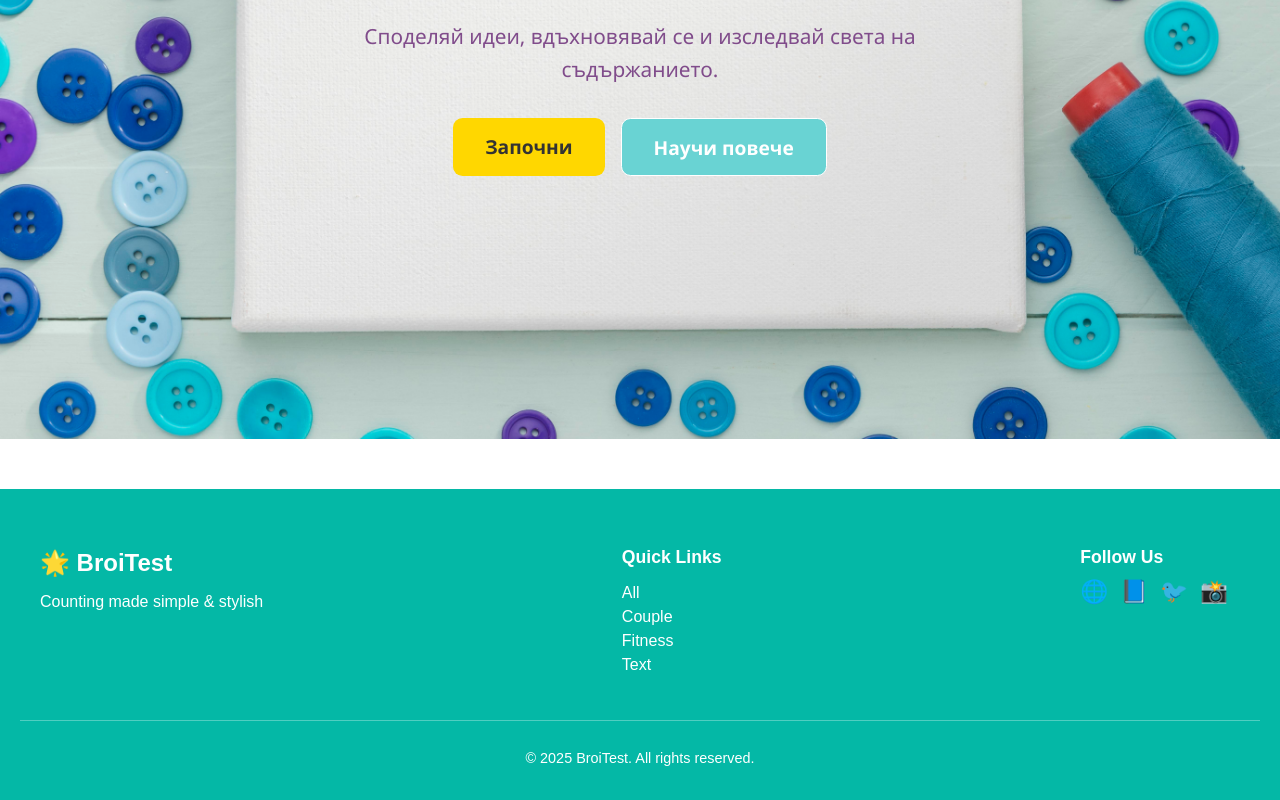
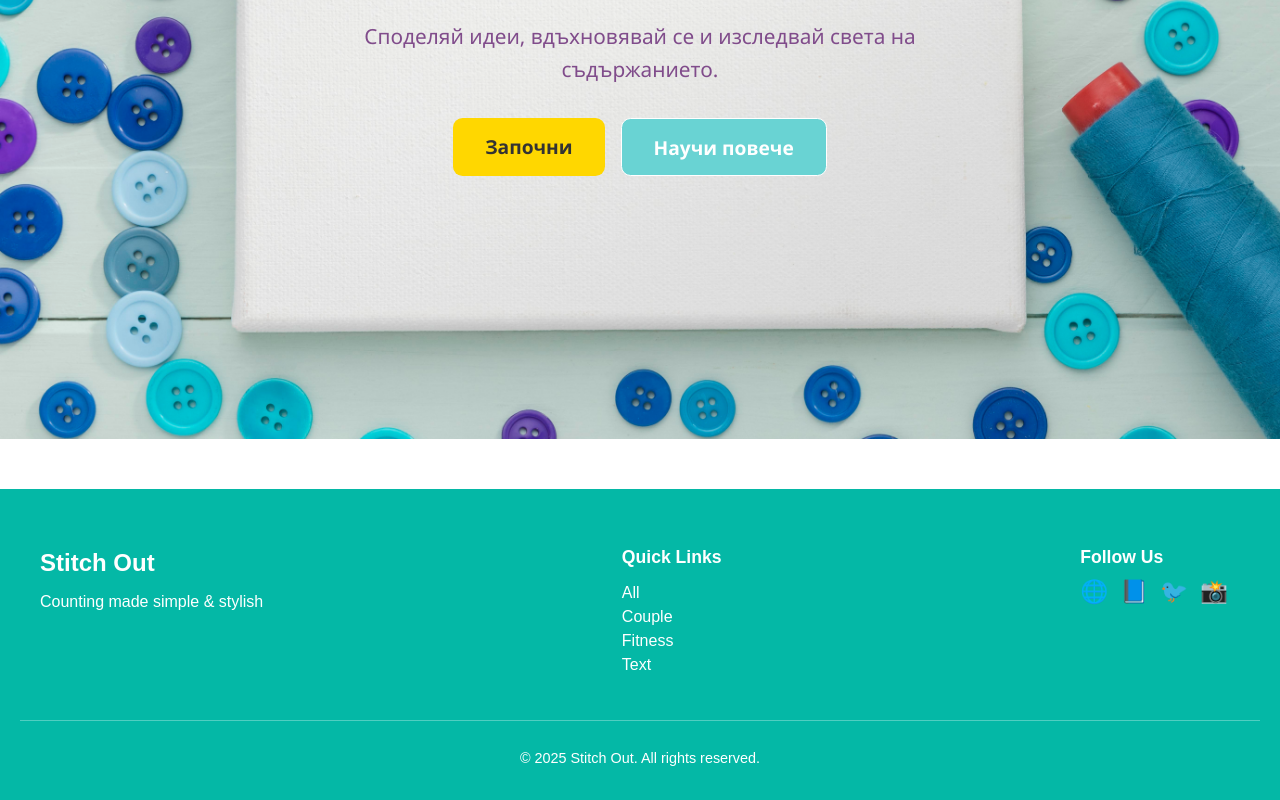
Before and after one commit to AnitaAlexieva/Facebook-Project, an Angular app in the folder my-blog/: page / in a window 1280 px wide. Shown: the part 475-1275 px from the top of the page. Built offline with nearby package versions, Linux system fonts and the light colour scheme; no server answers.

Commit message:
Change the title in the footer

```diff
--- a/my-blog/src/app/core/footer/footer.html
+++ b/my-blog/src/app/core/footer/footer.html
@@ -1,7 +1,7 @@
 <footer class="footer">
   <div class="footer-content">
     <div class="footer-logo">
-      <h2>🌟 BroiTest</h2>
+      <h2>Stitch Out</h2>
       <p>Counting made simple & stylish</p>
     </div>
 
@@ -27,6 +27,6 @@
   </div>
 
   <div class="footer-bottom">
-    <p>© 2025 BroiTest. All rights reserved.</p>
+    <p>© 2025 Stitch Out. All rights reserved.</p>
   </div>
 </footer>
--- a/my-blog/src/index.html
+++ b/my-blog/src/index.html
@@ -2,7 +2,7 @@
 <html lang="en">
 <head>
   <meta charset="utf-8">
-  <title>StitchOut</title>
+  <title>Stitch Out</title>
   <base href="/">
   <meta name="viewport" content="width=device-width, initial-scale=1">
   <link rel="icon" type="image/x-icon" href="/assets/images/logo.png">
```
